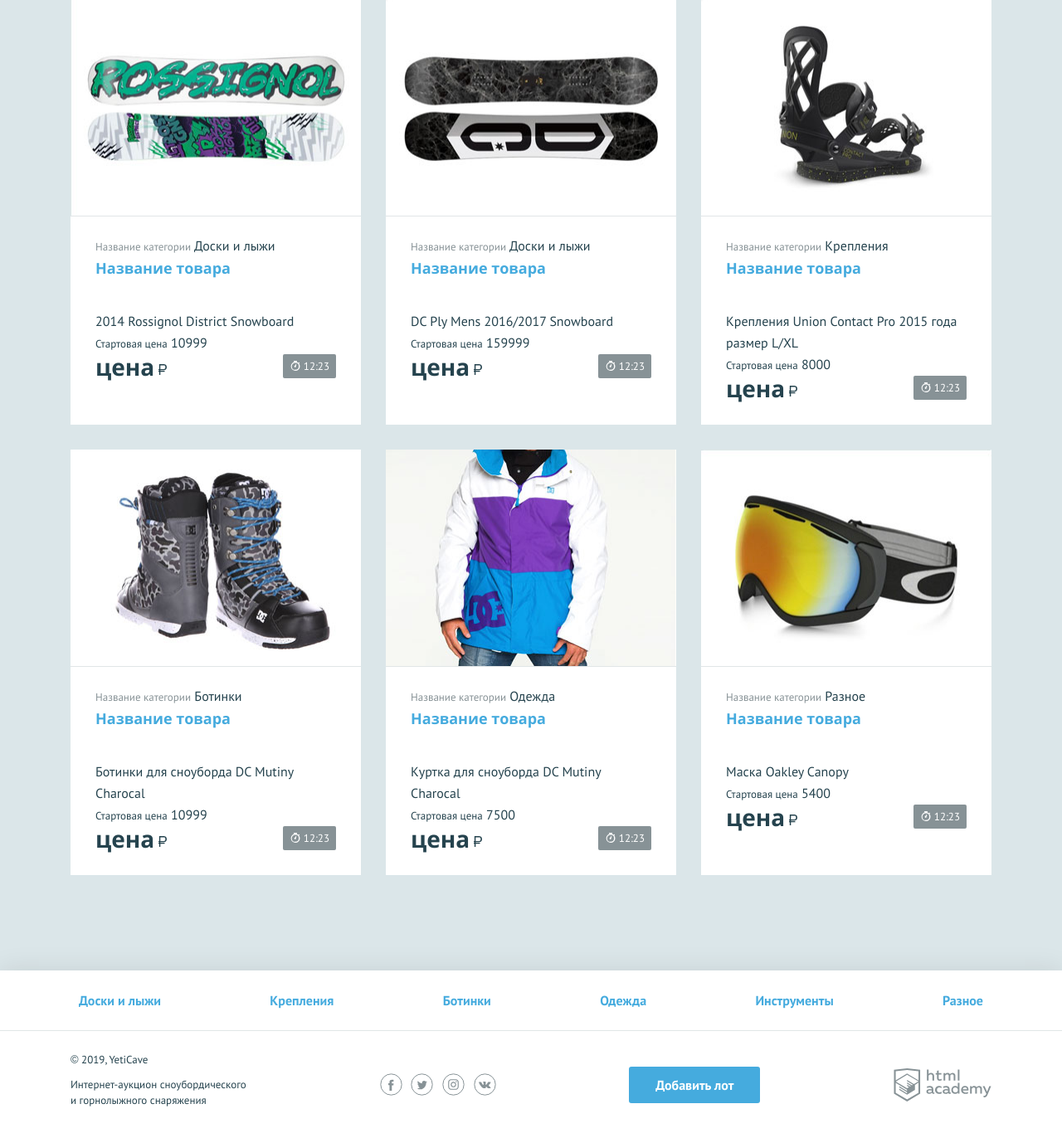
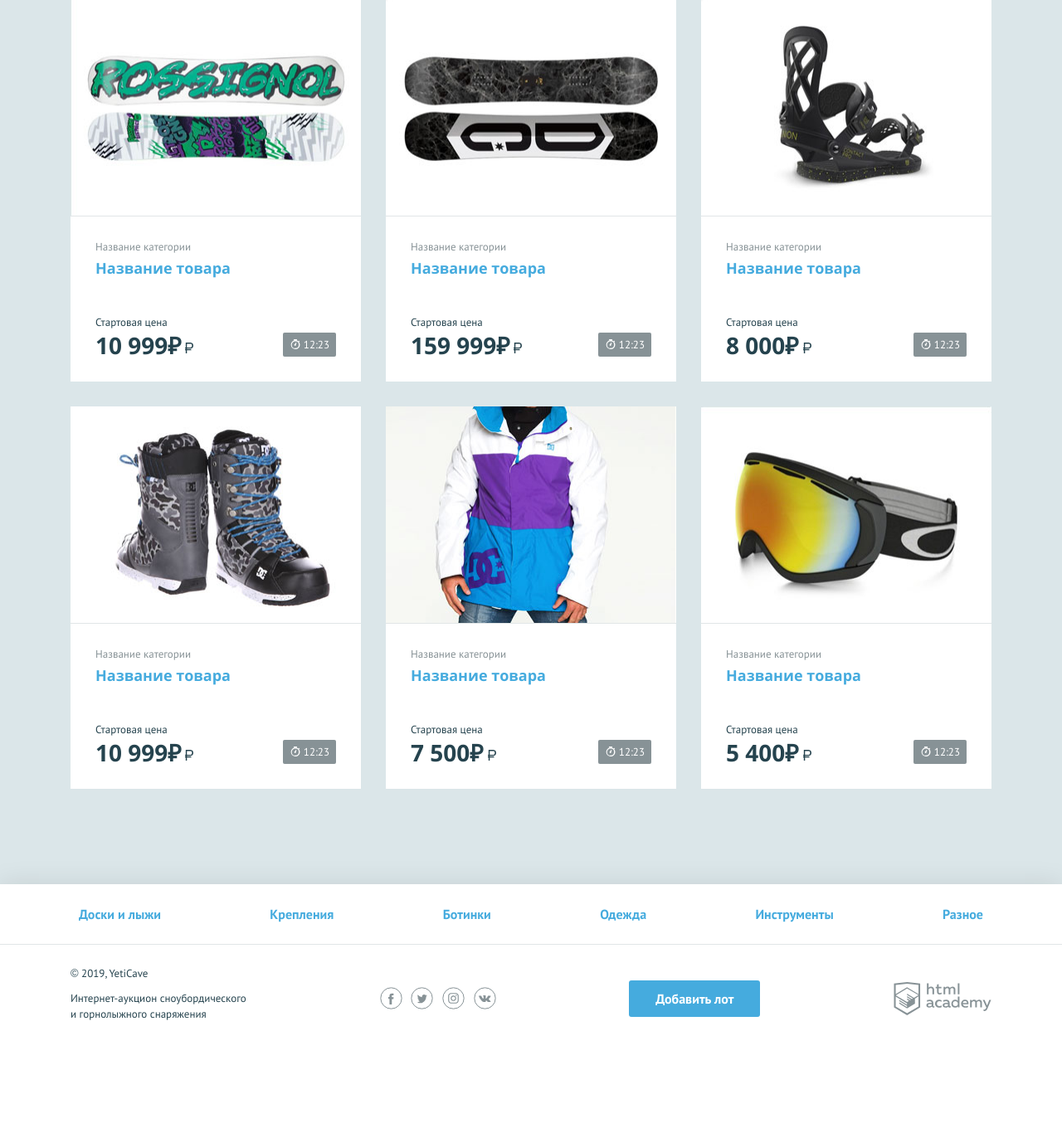
Before and after one commit to AndrewVanzha/945117-yeticave, a PHP site: page / in a window 1280 px wide. Shown: the part 637-2009 px from the top of the page at 83% size. After the commit the page ends 1867 px from the top, so only its background shows below. Run offline with PHP 8.4, Linux system fonts and the light colour scheme.

Commit message:
редакция названий, изменения в коде
отредактировал названия ключей,
поменял циклы,
вставил переменные,
написал функцию

```diff
--- a/index.php
+++ b/index.php
@@ -1,46 +1,48 @@
 <?php
 $is_auth = rand(0, 1);
 $user_name = 'Андрей Ванжа'; // укажите здесь ваше имя
-$i;
+
 $item_type = ["Доски и лыжи", "Крепления", "Ботинки", "Одежда", "Инструменты", "Разное"];
 $item_table = [
   [
-    'Название' => '2014 Rossignol District Snowboard',
-    'Категория' => 'Доски и лыжи',
-    'Цена' => '10999',
-    'URL Картинки' => 'img/lot-1.jpg'
+    'Name' => '2014 Rossignol District Snowboard',
+    'Category' => 'Доски и лыжи',
+    'Price' => '10999',
+    'URL' => 'img/lot-1.jpg'
   ],
   [
-    'Название' => 'DC Ply Mens 2016/2017 Snowboard',
-    'Категория' => 'Доски и лыжи',
-    'Цена' => '159999',
-    'URL Картинки' => 'img/lot-2.jpg'
+    'Name' => 'DC Ply Mens 2016/2017 Snowboard',
+    'Category' => 'Доски и лыжи',
+    'Price' => '159999',
+    'URL' => 'img/lot-2.jpg'
   ],
   [
-    'Название' => 'Крепления Union Contact Pro 2015 года размер L/XL',
-    'Категория' => 'Крепления',
-    'Цена' => '8000',
-    'URL Картинки' => 'img/lot-3.jpg'
+    'Name' => 'Крепления Union Contact Pro 2015 года размер L/XL',
+    'Category' => 'Крепления',
+    'Price' => '8000',
+    'URL' => 'img/lot-3.jpg'
   ],
   [
-    'Название' => 'Ботинки для сноуборда DC Mutiny Charocal',
-    'Категория' => 'Ботинки',
-    'Цена' => '10999',
-    'URL Картинки' => 'img/lot-4.jpg'
+    'Name' => 'Ботинки для сноуборда DC Mutiny Charocal',
+    'Category' => 'Ботинки',
+    'Price' => '10999',
+    'URL' => 'img/lot-4.jpg'
   ],
   [
-    'Название' => 'Куртка для сноуборда DC Mutiny Charocal',
-    'Категория' => 'Одежда',
-    'Цена' => '7500',
-    'URL Картинки' => 'img/lot-5.jpg'
+    'Name' => 'Куртка для сноуборда DC Mutiny Charocal',
+    'Category' => 'Одежда',
+    'Price' => '7500',
+    'URL' => 'img/lot-5.jpg'
   ],
   [
-    'Название' => 'Маска Oakley Canopy',
-    'Категория' => 'Разное',
-    'Цена' => '5400',
-    'URL Картинки' => 'img/lot-6.jpg'
+    'Name' => 'Маска Oakley Canopy',
+    'Category' => 'Разное',
+    'Price' => '5400',
+    'URL' => 'img/lot-6.jpg'
   ]
 ];
+
+	include 'yetisum.php';
 ?>
 <!DOCTYPE html>
 <html lang="ru">
@@ -93,13 +95,13 @@
         <p class="promo__text">На нашем интернет-аукционе ты найдёшь самое эксклюзивное сноубордическое и горнолыжное снаряжение.</p>
         <ul class="promo__list">
             <!--заполните этот список из массива категорий-->
-            <?php for ($i=0; $i<count($item_type); $i++) { ?>
+            <?php foreach ($item_type as $value): ?>
             <li class="promo__item promo__item--boards">
                 <a class="promo__link" href="pages/all-lots.html">
-                  <?php print($item_type[$i]); ?>
+                  <?php print(strip_tags($value)); ?>
                 </a>
             </li>
-            <?php } ?>
+            <?php endforeach; ?>
         </ul>
     </section>
     <section class="lots">
@@ -108,21 +110,20 @@
         </div>
         <ul class="lots__list">
             <!--заполните этот список из массива с товарами-->
-            <?php for ($i=0; $i<count($item_table); $i++) { ?>
+            <?php foreach ($item_table as $key => $value): ?>
             <li class="lots__item lot">
                 <div class="lot__image">
-                    <img src="<?php print($item_table[$i]['URL Картинки']); ?>" width="350" height="260" alt="<?php print($item_table[$i]['Название']); ?>">
+                    <img src="<?=strip_tags($value['URL']); ?>" width="350" height="260" alt="<?=strip_tags($value['Name']); ?>">
                 </div>
                 <div class="lot__info">
                     <span class="lot__category">Название категории</span>
-                    <?php print($item_table[$i]['Категория']); ?>
+                    <?php strip_tags($value['Category']); ?>
                     <h3 class="lot__title"><a class="text-link" href="pages/lot.html">Название товара</a></h3>
-                    <?php print($item_table[$i]['Название']); ?>
+                    <?php strip_tags($value['Name']); ?>
                     <div class="lot__state">
                         <div class="lot__rate">
                             <span class="lot__amount">Стартовая цена</span>
-                            <?php print($item_table[$i]['Цена']); ?>
-                            <span class="lot__cost">цена<b class="rub">р</b></span>
+                            <span class="lot__cost"><?=yetisum(strip_tags($value['Price'])); ?><b class="rub">р</b></span>
                         </div>
                         <div class="lot__timer timer">
                             12:23
@@ -130,7 +131,7 @@
                     </div>
                 </div>
             </li>
-            <?php } ?>
+            <?php endforeach; ?>
         </ul>
     </section>
 </main>
@@ -140,13 +141,13 @@
     <nav class="nav">
         <ul class="nav__list container">
             <!--заполните этот список из массива категорий-->
-            <?php for ($i=0; $i<count($item_type); $i++) { ?>
+            <?php foreach ($item_type as $value): ?>
             <li class="nav__item">
                 <a href="pages/all-lots.html">
-                  <?php print($item_type[$i]); ?>
+                  <?php print(strip_tags($value)); ?>
                 </a>
             </li>
-            <?php } ?>
+            <?php endforeach; ?>
         </ul>
     </nav>
     <div class="main-footer__bottom container">
--- /dev/null
+++ b/yetisum.php
@@ -0,0 +1,18 @@
+<?php
+
+function yetisum ($number)
+{
+	$mag = 0;
+	if (is_numeric($number)) {
+		$mag = $number;
+		$mag = ceil($mag);
+	}
+	if ($mag >= 1000) {
+		$num_str = number_format($mag, 0, ",", " ");
+	} else {
+		$num_str = number_format($mag);
+	}
+	$num_str .= "&#8381;";
+	return $num_str;
+}
+?>
```
